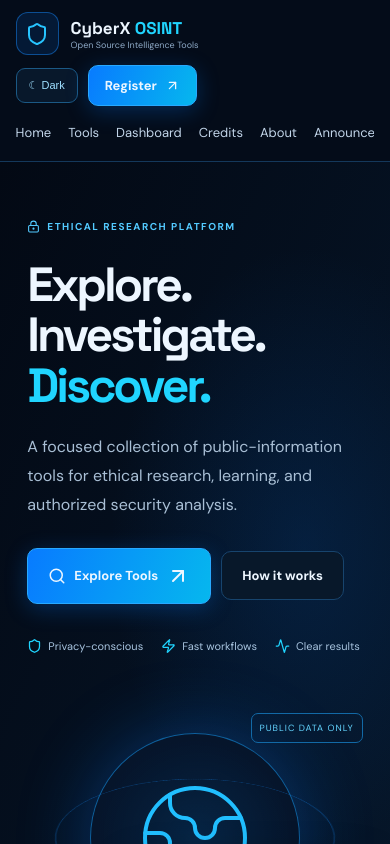
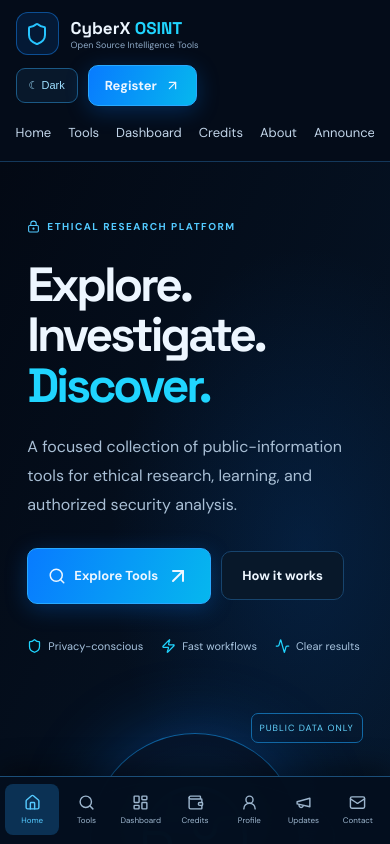
Before and after one commit to Xcyberking/CyberOsintIndia, a Next.js app: page / in a window 390 px wide. Shown: the top 844 px of the page. Built offline with nearby package versions, Linux system fonts and the light colour scheme.

Commit message:
Show bottom app navigation on mobile home screen

```diff
--- a/components/AppNavigation.tsx
+++ b/components/AppNavigation.tsx
@@ -13,8 +13,8 @@ const items=[
 ];
 export default function AppNavigation(){
  const path=usePathname();
- if(path==="/"||path.startsWith("/login")||path.startsWith("/register")||path.startsWith("/forgot-password")||path.startsWith("/reset-password")) return null;
- return <nav className="app-navigation" aria-label="Main navigation">
+ if(path.startsWith("/login")||path.startsWith("/register")||path.startsWith("/forgot-password")||path.startsWith("/reset-password")) return null;
+ return <nav className={"app-navigation"+(path==="/"?" home-app-navigation":"")} aria-label="Main navigation">
   <Link href="/" className="app-nav-brand"><span className="logo"><ShieldCheck size={19}/></span><span>CyberX <em>OSINT</em></span></Link>
   <div className="app-nav-links">{items.map(({href,label,Icon})=><Link key={href} href={href} className={path===href||(href!=="/"&&path.startsWith(href+"/"))?"active":""}><Icon size={17}/><span>{label}</span></Link>)}</div>
  </nav>;
```
